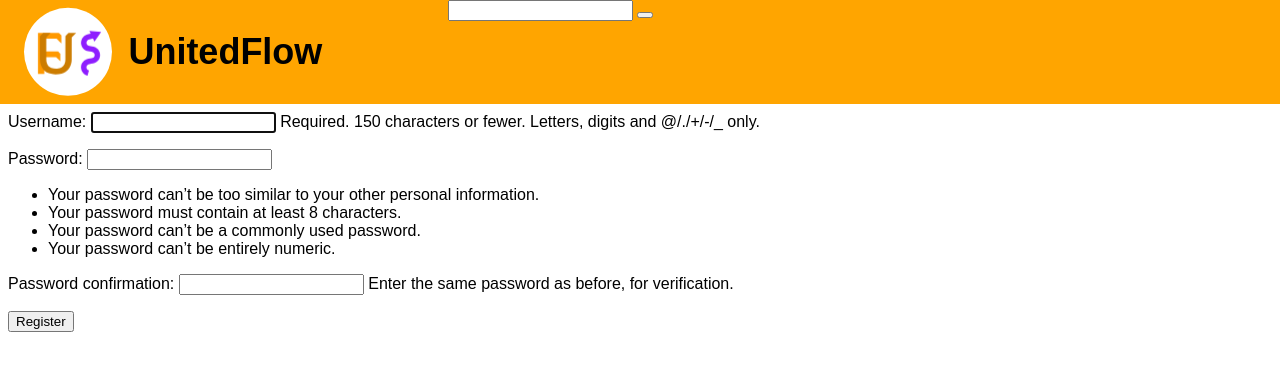
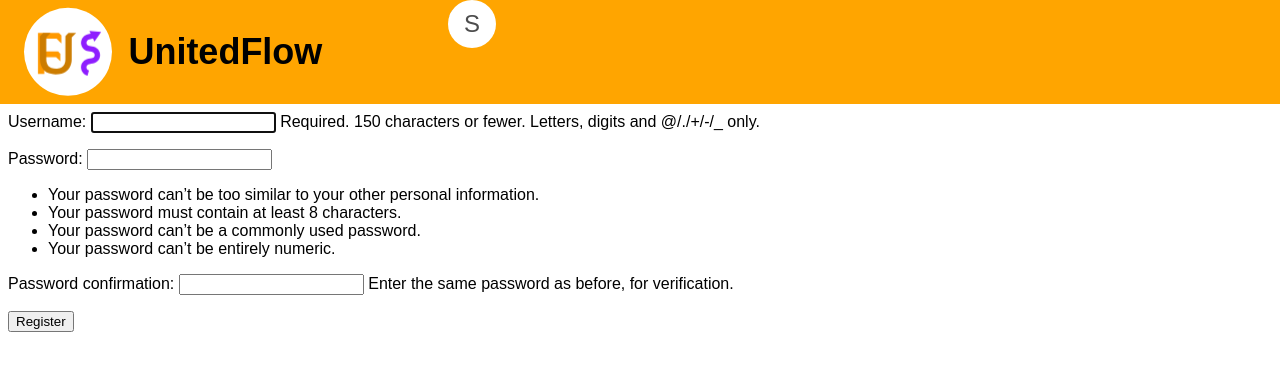
Before and after one commit to NickStepan/group_portal, a Django app: page /register/ in a window 1280 px wide. Shown: the top 371 px of the page. Run offline with Django 5.2, Linux system fonts and the light colour scheme; some libraries are stand-ins or nearby versions.

Commit message:
Крута анімація Search'a

```diff
--- a/static/css/style.css
+++ b/static/css/style.css
@@ -1,12 +1,13 @@
 * {
     font-family: Arial, Helvetica, sans-serif;
+    color: var(--text-col);
 }
 
 header {
     position: fixed;
     top: 0;
     left: 0;
-    background: orange;
+    background: var(--head-col);
     width: 100%;
     height: 13vh;
 }
@@ -27,7 +28,7 @@ header {
 }
 
 #logo:hover div {
-    border-radius: 0;
+    border-radius: 10%;
 }
 
 #logo div {
@@ -35,7 +36,7 @@ header {
     display: inline-block;
     height: 100%;
     aspect-ratio: 1/1;
-    background: white;
+    background: var(--el-col);
     border-radius: 100%;
     transition: .3s;
 }
@@ -57,12 +58,56 @@ header {
 search {
     position: absolute;
     left: 35%;
+    width: 6vh;
+    height: 6vh;
+    overflow: hidden;
+    border-radius: 6vh;
+    transition: .3s;
+}
+
+search:has(input:focus) {
+    border-radius: 0.5vh;
+    width: 40vh;
 }
 
 search input {
-    position: relative;
-    display: inline-block;
-    width: vw;
+    position: absolute;
+    top: 0;
+    left: 0;
+    width: 100%;
+    height: 100%;
+    border: none;
+    outline: none !important;
+    cursor: pointer;
+    background: var(--el-col);
+    border: none;
+    font-size: 3vh;
+}
+
+search input::-webkit-search-cancel-button {
+    display: none;
+}
+
+search input:focus {
+    cursor: text;
+}
+
+search input::placeholder {
+    position: absolute;
+    color: color-mix(in srgb, black 70%, var(--el-col));
+    top: 50%;
+    left: 50%;
+    transform: translate(-50%, -50%);
+    transition: .2s;
+}
+
+search input:hover::placeholder {
+    transform: translate(-50%, calc(-50% - 0.5vh));
+}
+
+search input:focus::placeholder {
+    transform: translate(0, -50%);
+    left: 0;
 }
 
 .content {
--- a/static/js/index.js
+++ b/static/js/index.js
@@ -1,5 +1,6 @@
 const logo = document.getElementById('logo');
 const logodiv = logo.querySelector('div');
+const search = document.querySelector('search input');
 
 
 let animation = lottie.loadAnimation({
@@ -7,10 +8,7 @@ let animation = lottie.loadAnimation({
     renderer: 'svg',
     loop: false,
     autoplay: false,
-    path: `${static}graphics/lottie/unitedflow.json`,
-    rendererSettings: {
-        viewBox: '0 0 500 500'
-    }
+    path: `${static}graphics/lottie/unitedflow.json`
 });
 
 animation.addEventListener('DOMLoaded', function() {
@@ -37,3 +35,11 @@ logo.addEventListener('mouseenter', () => {
     }
 
 });
+
+search.addEventListener('focus', () => {
+    search.placeholder = 'Пошук...'
+});
+
+search.addEventListener('blur', () => {
+    search.placeholder = 'S'
+});
--- a/templates/base.html
+++ b/templates/base.html
@@ -11,6 +11,14 @@
     {% block head %}
     {% endblock %}
     <script src="https://cdnjs.cloudflare.com/ajax/libs/lottie-web/5.10.0/lottie.min.js"></script>
+    <style>
+        :root {
+            --bg-col: white;
+            --head-col: orange;
+            --text-col: black;
+            --el-col: white;
+        }
+    </style>
 </head>
 <body>
     <header>
@@ -24,7 +32,7 @@
         </div>
         <search id="search">
             <form action="...search">
-                <input type="text">
+                <input type="search" placeholder="S">
                 <button type="submit"></button>
             </form>
         </search>
@@ -37,7 +45,7 @@
         {% endblock %}
     </div>
     <script>
-        const static = '{% static '' %}';
+        const static = "{% static '' %}";
     </script>
     <script src="{% static 'js/index.js' %}"></script>
     {% block scripts %}
```
Also changed, not shown: static/fonts/ArialMT.ttf (added).
